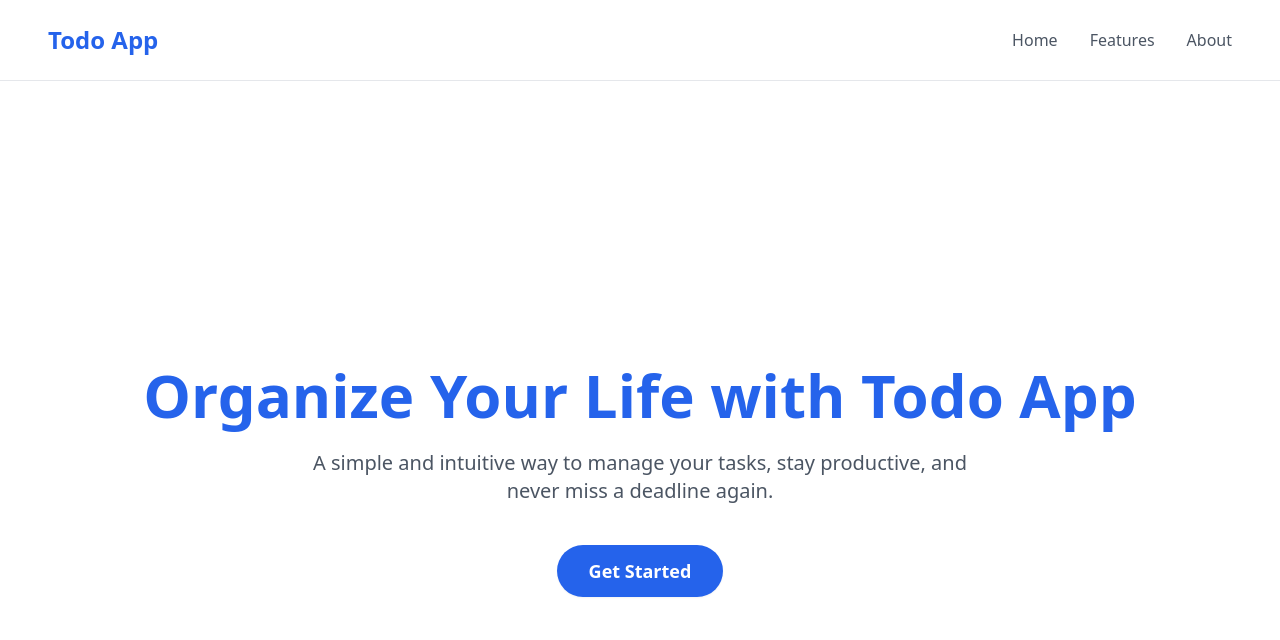
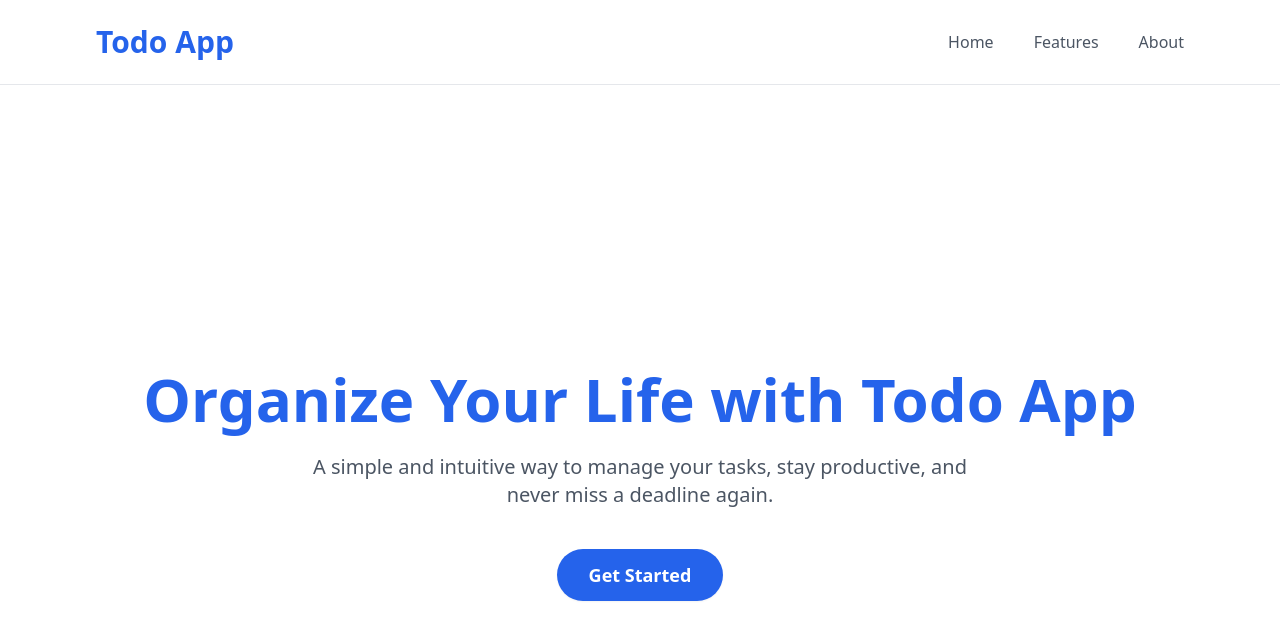
Before and after one commit to bhavinmatariya/agentic-todo-app, a Next.js app in the folder frontend/: page / in a window 1280 px wide. Shown: the top 640 px of the page. Built offline with nearby package versions, Linux system fonts and the light colour scheme.

Commit message:
Add md/lg responsive breakpoints to header nav

```diff
--- a/frontend/src/app/page.tsx
+++ b/frontend/src/app/page.tsx
@@ -2,9 +2,9 @@ export default function Home() {
   return (
     <>
       <header className="w-full border-b border-gray-200">
-        <nav className="flex flex-col items-center justify-between gap-4 p-6 sm:flex-row sm:gap-0 sm:px-12">
-          <span className="text-2xl font-bold text-blue-600">Todo App</span>
-          <ul className="flex flex-col items-center gap-4 sm:flex-row sm:gap-8">
+        <nav className="flex flex-col items-center justify-between gap-4 p-6 sm:flex-row sm:gap-0 sm:px-12 md:px-16 lg:px-24">
+          <span className="text-2xl font-bold text-blue-600 md:text-3xl">Todo App</span>
+          <ul className="flex flex-col items-center gap-4 sm:flex-row sm:gap-8 lg:gap-10">
             <li>
               <a href="#" className="text-gray-600 hover:text-blue-600">
                 Home
```
